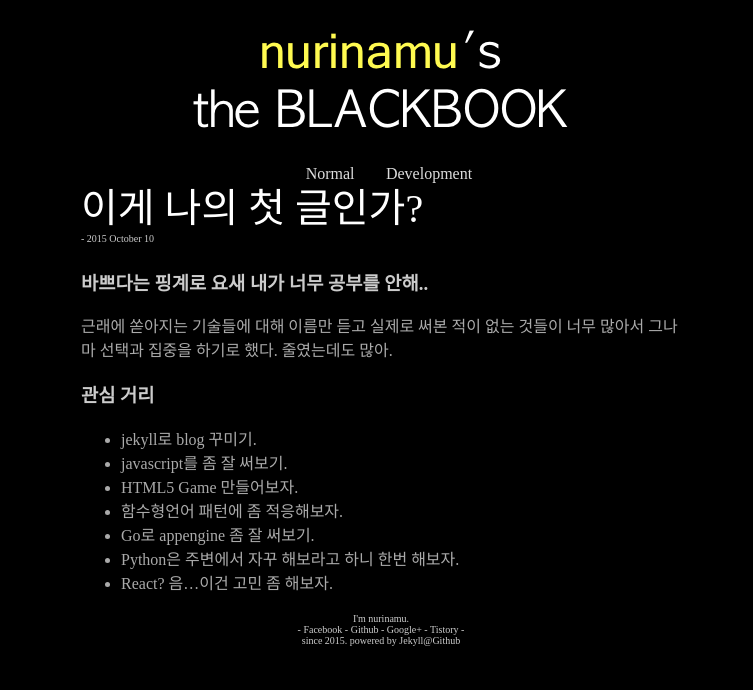
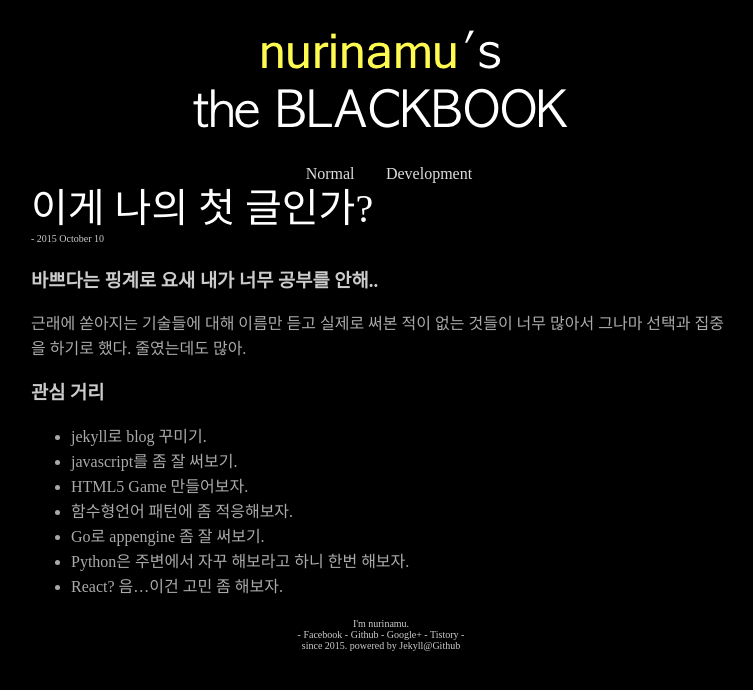
Before and after one commit to nurinamu/nurinamu.github.io, a Jekyll site: the page built from _posts/normal/2015-10-10-the-first-post.md, in a window 1280 px wide. Shown: the top 690 px of the page, without its empty margins (259-1012 px from the left). Built offline with Jekyll 4.4.1, drawn with Linux system fonts in a browser that asks for light colours; Markdown is read by kramdown in place of the engine named in the settings.

Commit message:
style 문제 수정.

```diff
--- a/assets/css/style.css
+++ b/assets/css/style.css
@@ -58,8 +58,9 @@ a{
 
 .page_content{
 	text-align: left;
-	width : 600px;
+	width : 700px;
 	margin-bottom : 10px;
+	line-height: 25px;
 }
 
 .post_item {
@@ -99,7 +100,7 @@ a{
 	font-size : 40px;
 	line-height: 20px;
 	text-align : left;
-	width : 600px;
+	width : 700px;
 	margin-top : 10px;
 	margin-bottom : 10px;
 }
```
Also changed, not shown: _posts/dev/2015-10-10-jekyll-settings-for-this-blog.md (+1 -0 lines).
